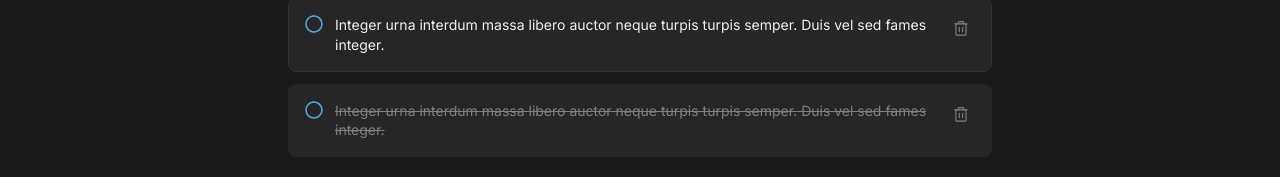
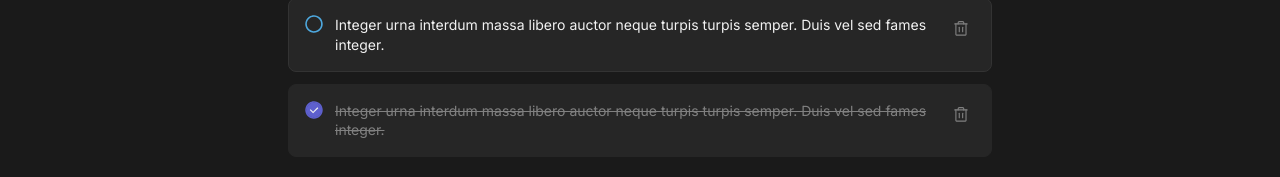
Before and after one commit to DaniloCalegaro/to-do-react-ts, a React (Vite) app: page / in a window 1280 px wide. Shown: the part 333-510 px from the top of the page. Built offline with nearby package versions, Linux system fonts and the light colour scheme.

Commit message:
feact: implementação componente check radio

```diff
--- a/src/components/ListTasks.tsx
+++ b/src/components/ListTasks.tsx
@@ -12,7 +12,7 @@ export function Tasks() {
 
       <main className={styles.mainTasks}>
          {/* <NoTasks/> */}
-        <Task/>
+        <Task />
         <Task finished />
       </main>
 
--- a/src/components/RadioCheck.tsx
+++ b/src/components/RadioCheck.tsx
@@ -1,13 +1,19 @@
 import styles from './RadioCheck.module.scss';
 
-import checked from "../assets/checked.svg";
-import unchecked from "../assets/unchecked.svg";
+import checkedBox from "../assets/checked.svg";
+import uncheckedBox from "../assets/unchecked.svg";
 
-export function RadioCheck() {
+interface Checked {
+  checked?: boolean;
+}
+
+export function RadioCheck({checked = false} : Checked) {
   return (
     <>
-    <img className={styles.radioUnCheck} src={unchecked} alt="Tarefa não finalizada" />
-    {/* <img className={styles.radioCheck} src={checked} alt="Tarefa não finalizada" /> */}
+    <img
+      className={checked ? styles.radioCheck : styles.radioCheck}
+      src={checked ? checkedBox : uncheckedBox}
+      />
     </>
   )
 }
--- a/src/components/Task.tsx
+++ b/src/components/Task.tsx
@@ -1,8 +1,6 @@
 import {Trash } from "phosphor-react";
 import styles from "./Task.module.scss";
 
-import checked from "../assets/checked.svg";
-import unchecked from "../assets/unchecked.svg";
 import { RadioCheck } from "./RadioCheck";
 
 interface Finished {
@@ -12,8 +10,8 @@ interface Finished {
 export function Task({finished = false }: Finished) {
   return (
     <article
-      className={ finished ? `${styles.task} ${styles.finished}` :`${styles.task}`}>
-        <RadioCheck/>
+      className={ finished ? `${styles.task} ${styles.finished}` : styles.task}>
+        <RadioCheck checked = {finished}/>
         <p>
           Integer urna interdum massa libero auctor neque turpis turpis semper. Duis vel sed fames integer.
         </p>
```
